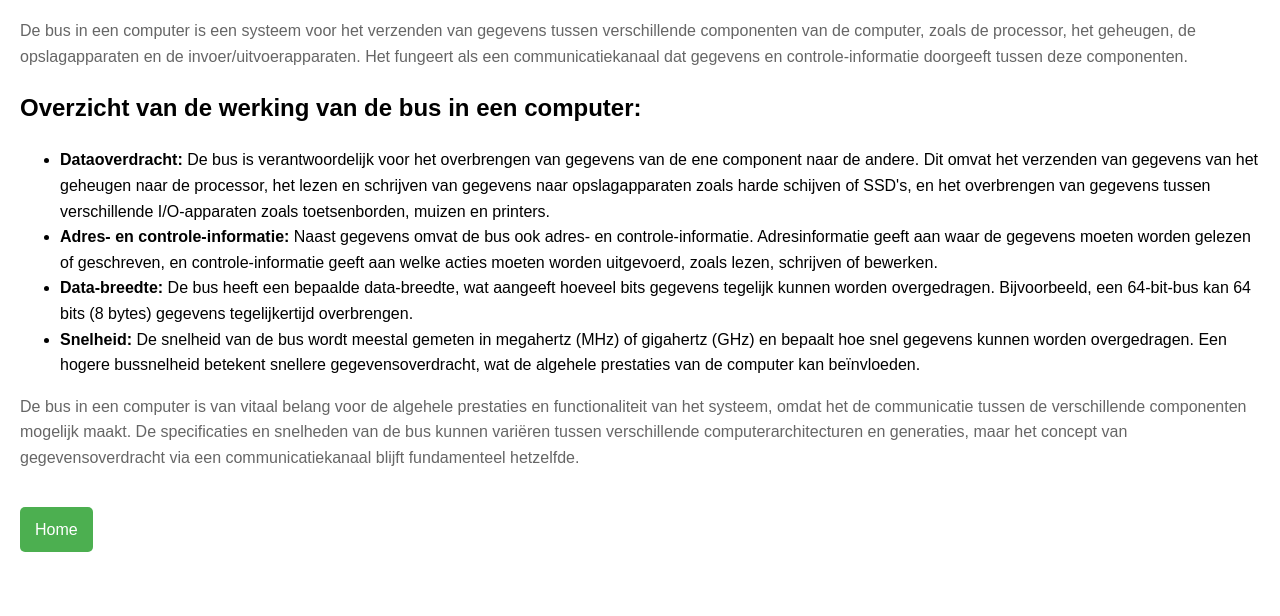
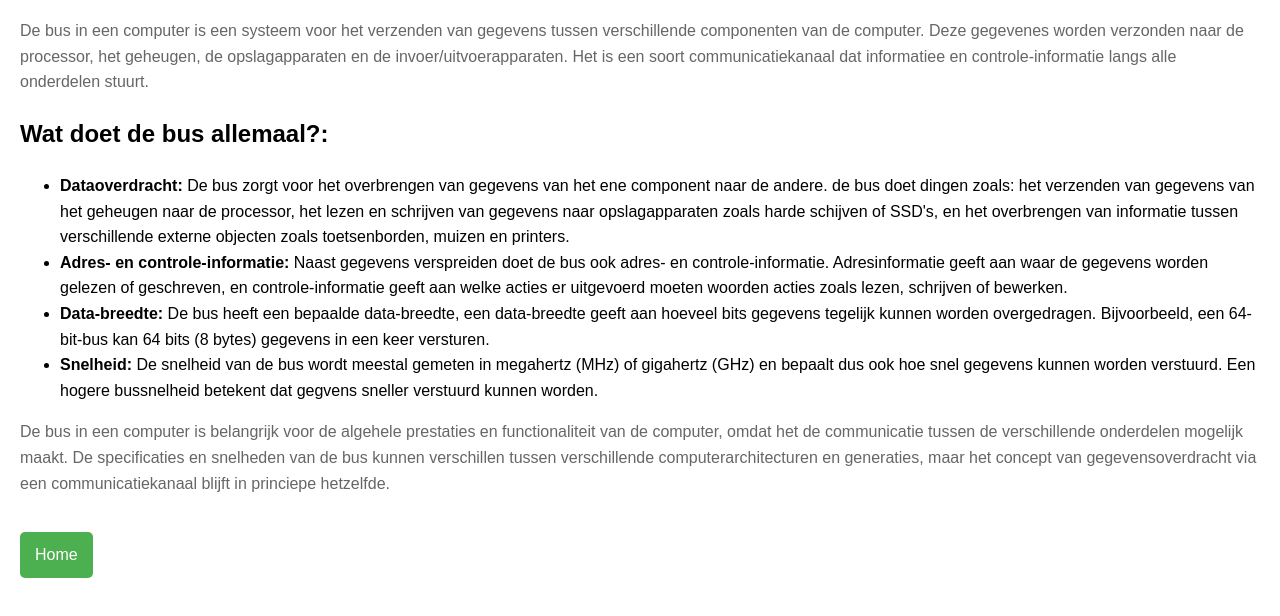
Before and after one commit to DavidAzier/DavidAzier.github.io, a plain HTML site: page bus.html in a window 1280 px wide. Shown: the part 76-692 px from the top of the page. Drawn offline with Linux system fonts and the light colour scheme.

Commit message:
Update bus.html

```diff
--- a/bus.html
+++ b/bus.html
@@ -32,21 +32,20 @@
     <h1>Bus Informatie</h1>
 
     <p>
-        De bus in een computer is een systeem voor het verzenden van gegevens tussen verschillende componenten van de computer, zoals de processor, het geheugen, de opslagapparaten en de invoer/uitvoerapparaten. Het fungeert als een communicatiekanaal dat gegevens en controle-informatie doorgeeft tussen deze componenten.
+        De bus in een computer is een systeem voor het verzenden van gegevens tussen verschillende componenten van de computer. Deze gegevenes worden verzonden naar de processor, het geheugen, de opslagapparaten en de invoer/uitvoerapparaten. Het is een soort communicatiekanaal dat informatiee en controle-informatie langs alle onderdelen stuurt.
     </p>
 
-    <h2>Overzicht van de werking van de bus in een computer:</h2>
+    <h2>Wat doet de bus allemaal?:</h2>
 
     <ul>
-        <li><strong>Dataoverdracht:</strong> De bus is verantwoordelijk voor het overbrengen van gegevens van de ene component naar de andere. Dit omvat het verzenden van gegevens van het geheugen naar de processor, het lezen en schrijven van gegevens naar opslagapparaten zoals harde schijven of SSD's, en het overbrengen van gegevens tussen verschillende I/O-apparaten zoals toetsenborden, muizen en printers.</li>
-        <li><strong>Adres- en controle-informatie:</strong> Naast gegevens omvat de bus ook adres- en controle-informatie. Adresinformatie geeft aan waar de gegevens moeten worden gelezen of geschreven, en controle-informatie geeft aan welke acties moeten worden uitgevoerd, zoals lezen, schrijven of bewerken.</li>
-        <li><strong>Data-breedte:</strong> De bus heeft een bepaalde data-breedte, wat aangeeft hoeveel bits gegevens tegelijk kunnen worden overgedragen. Bijvoorbeeld, een 64-bit-bus kan 64 bits (8 bytes) gegevens tegelijkertijd overbrengen.</li>
-        <li><strong>Snelheid:</strong> De snelheid van de bus wordt meestal gemeten in megahertz (MHz) of gigahertz (GHz) en bepaalt hoe snel gegevens kunnen worden overgedragen. Een hogere bussnelheid betekent snellere gegevensoverdracht, wat de algehele prestaties van de computer kan beïnvloeden.</li>
-        <!-- Voeg hier de rest van de lijstitems toe -->
+        <li><strong>Dataoverdracht:</strong> De bus zorgt voor het overbrengen van gegevens van het ene component naar de andere. de bus doet dingen zoals: het verzenden van gegevens van het geheugen naar de processor, het lezen en schrijven van gegevens naar opslagapparaten zoals harde schijven of SSD's, en het overbrengen van informatie tussen verschillende externe objecten zoals toetsenborden, muizen en printers.</li>
+        <li><strong>Adres- en controle-informatie:</strong> Naast gegevens verspreiden doet de bus ook adres- en controle-informatie. Adresinformatie geeft aan waar de gegevens worden gelezen of geschreven, en controle-informatie geeft aan welke acties er uitgevoerd moeten woorden acties zoals lezen, schrijven of bewerken.</li>
+        <li><strong>Data-breedte:</strong> De bus heeft een bepaalde data-breedte, een data-breedte geeft aan hoeveel bits gegevens tegelijk kunnen worden overgedragen. Bijvoorbeeld, een 64-bit-bus kan 64 bits (8 bytes) gegevens in een keer versturen.</li>
+        <li><strong>Snelheid:</strong> De snelheid van de bus wordt meestal gemeten in megahertz (MHz) of gigahertz (GHz) en bepaalt dus ook hoe snel gegevens kunnen worden verstuurd. Een hogere bussnelheid betekent dat gegvens sneller verstuurd kunnen worden.</li>
     </ul>
 
     <p>
-        De bus in een computer is van vitaal belang voor de algehele prestaties en functionaliteit van het systeem, omdat het de communicatie tussen de verschillende componenten mogelijk maakt. De specificaties en snelheden van de bus kunnen variëren tussen verschillende computerarchitecturen en generaties, maar het concept van gegevensoverdracht via een communicatiekanaal blijft fundamenteel hetzelfde.
+        De bus in een computer is belangrijk voor de algehele prestaties en functionaliteit van de computer, omdat het de communicatie tussen de verschillende onderdelen mogelijk maakt. De specificaties en snelheden van de bus kunnen verschillen tussen verschillende computerarchitecturen en generaties, maar het concept van gegevensoverdracht via een communicatiekanaal blijft in princiepe hetzelfde.
     </p>
 
     <a href="index.html" class="home-btn">Home</a>
```
